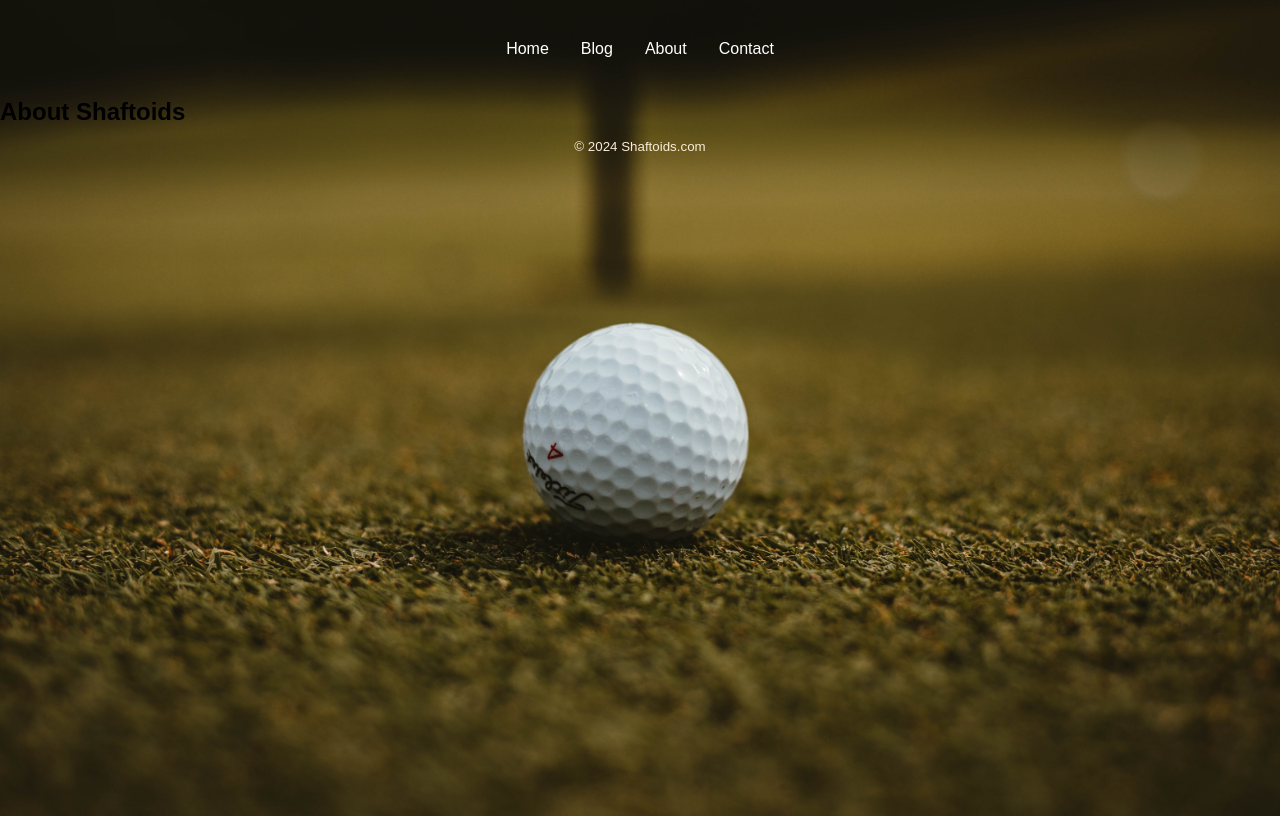
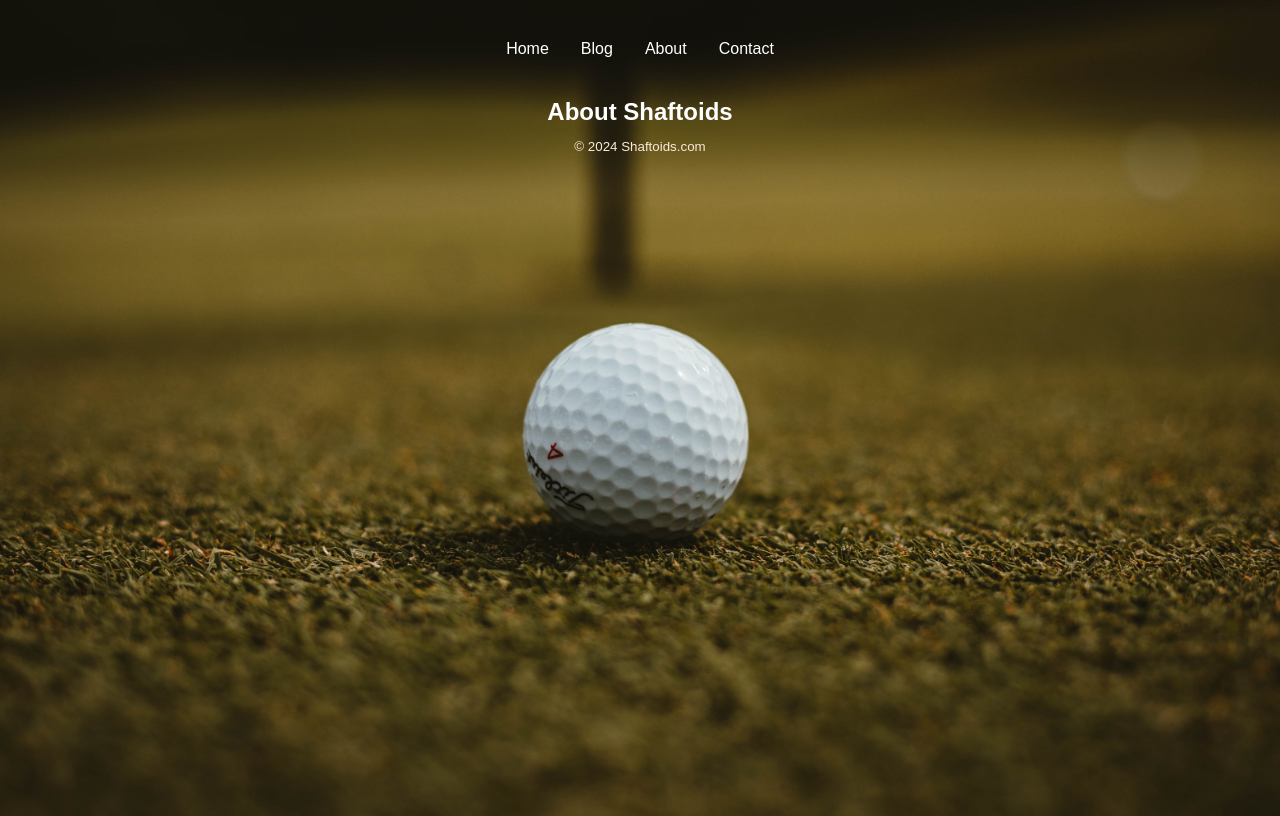
Before and after one commit to WebDevSiDotCom/shaftoid, a plain HTML site: page about.html in a window 1280 px wide. Drawn offline with Linux system fonts and the light colour scheme.

Commit message:
About and Contact CSS
CSS and the start of the contact form added

```diff
--- a/about.html
+++ b/about.html
@@ -19,7 +19,7 @@
     </div>
     <!-- Main -->
     <div class="about-main">
-        <h2>About Shaftoids</h2>
+        <h2 class="about-header">About Shaftoids</h2>
     </div>
     <!-- Foooter -->
     <footer class="footer">
--- a/style.css
+++ b/style.css
@@ -32,6 +32,10 @@ h1 {
     padding: .5em;
 }
 
+h2 {
+    color: white;
+}
+
 h3 {
     font-size: 1.5em;
     padding: .5em;
@@ -53,6 +57,10 @@ li {
 
 .main-title {
     font-weight: 900;
+}
+
+.contact-header, .about-header {
+    text-align: center;
 }
 
 /* Nav */
```
Also changed, not shown: contact.html (+1 -1 lines).
